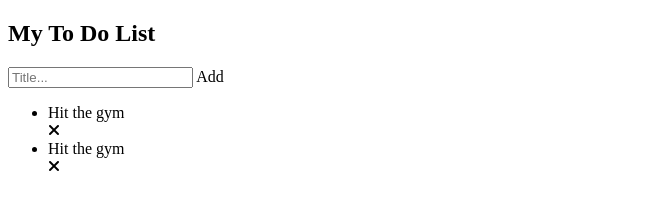
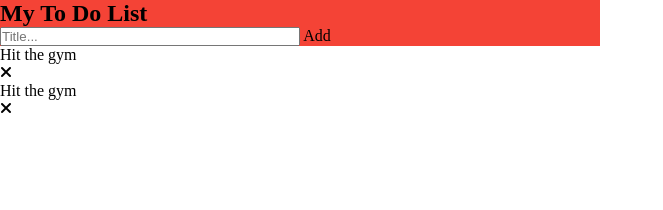
Before and after one commit to naavemajid/TodoList, a plain HTML site: page index.html in a window 1280 px wide. Shown: the whole page, without its empty margins (0-663 px from the left). Drawn offline with Linux system fonts and the light colour scheme.

Commit message:
css added

```diff
--- a/index.html
+++ b/index.html
@@ -3,14 +3,15 @@
 <head>
     <meta charset="UTF-8">
     <meta name="viewport" content="width=device-width, initial-scale=1.0">
+    <link rel="stylesheet" href="style.css">
     <link rel="stylesheet" href="https://cdnjs.cloudflare.com/ajax/libs/font-awesome/6.4.2/css/all.min.css" integrity="sha512-z3gLpd7yknf1YoNbCzqRKc4qyor8gaKU1qmn+CShxbuBusANI9QpRohGBreCFkKxLhei6S9CQXFEbbKuqLg0DA==" crossorigin="anonymous" referrerpolicy="no-referrer" />
     <title>My To-do List</title>
 </head>
 <body>
     <div class="container">
-        <div>
+        <div class="header">
             <h2>My To Do List</h2>
-            <input type="text" placeholder="Title...">
+            <input id="input" class="input" type="text" placeholder="Title...">
             <span>Add</span>
         </div>
         <div class="ul-List">
--- /dev/null
+++ b/style.css
@@ -0,0 +1,21 @@
+*{
+    margin: 0;
+    padding: 0;
+    box-sizing: border-box;
+}
+
+.header{
+    background-color:  #f44336;
+}
+
+.container{
+    max-width: 600px;
+}
+
+.header h1{
+    text-align: center;
+}
+
+.header input{
+    width: 300px;
+}
```
